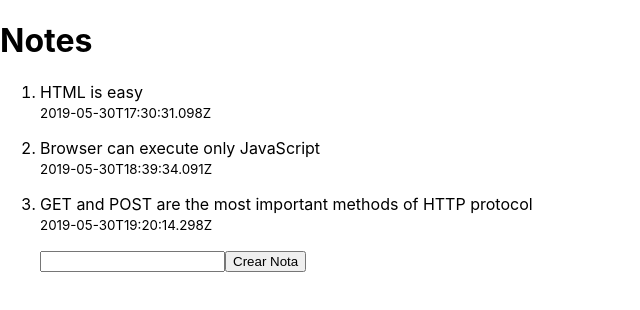
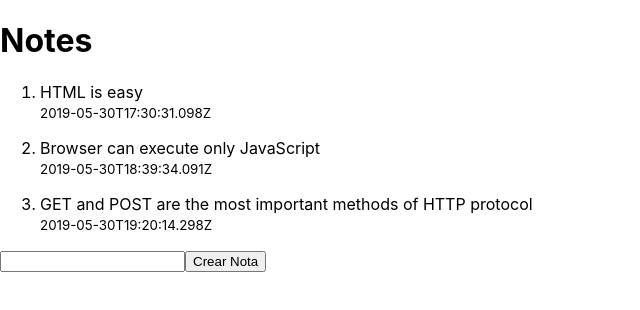
Before and after one commit to Joseduardo25/bootcamp-midudev-clase4, a React (Create React App) app: page / in a window 1280 px wide. Shown: the top 310 px of the page, without its empty margins (0-640 px from the left). Built offline with nearby package versions, Linux system fonts and the light colour scheme.

Commit message:
nota creada usando concat y dos estados

```diff
--- a/src/App.js
+++ b/src/App.js
@@ -5,6 +5,23 @@ import { useState } from 'react'
 function App(props) {
 
   const [notes, setNotes] = useState(props.notes)
+  const [newNote, setNewNote] = useState('')
+
+  const handleChange = (event) => {
+    setNewNote(event.target.value)
+  }
+
+  const handleClick = (event) => {
+    console.log('crear nota')
+    const noteToAddToState = {
+      id: notes.length + 1,
+      content: newNote,
+      date: new Date().toISOString(),
+      important: Math.random() < 0.5
+    }
+    setNotes(notes.concat(noteToAddToState))
+    setNewNote('')
+  }
 
   return (
     <div>
@@ -13,13 +30,13 @@ function App(props) {
         {
           notes.map(note => <Note key={note.id} content={note.content} date={note.date} />)
         }
-        <div>
-          <input type='text'/>
-          <button type='submit'>
+      </ol>
+      <div>
+          <input onChange={handleChange} type='text' value={newNote}/>
+          <button type='submit' onClick={handleClick}>
             Crear Nota
           </button>
         </div>
-      </ol>
     </div>
   );
 }
```
